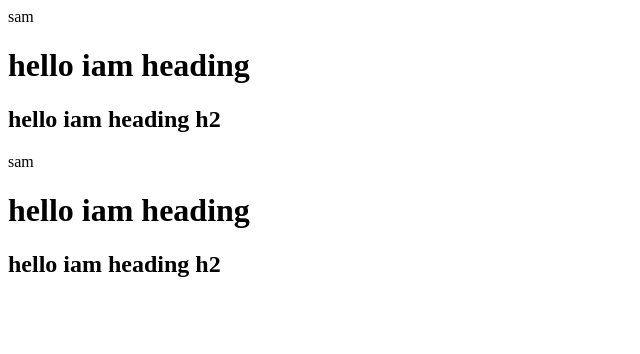
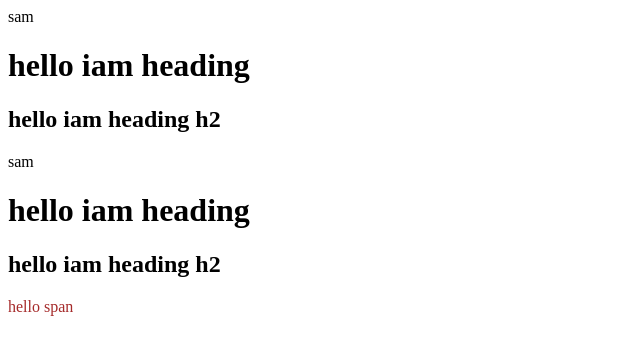
Before and after one commit to zayagani/Hello-React, a website built with Parcel: page index.html in a window 1280 px wide. Shown: the full height of the page, 0-640 px from the left. Built offline with nearby package versions, Linux system fonts and the light colour scheme.

Commit message:
form file span added

```diff
--- a/App.js
+++ b/App.js
@@ -1,3 +1,5 @@
+//import { Form } from ".";
+
 const parent = React.createElement("div", { id: "parent" }, [
   React.createElement("div", { id: "child" }, "sam", [
     React.createElement("h1", { id: "headings" }, "hello iam heading"),
@@ -8,6 +10,8 @@
     React.createElement("h1", { id: "headings" }, "hello iam heading"),
     React.createElement("h2", { id: "headings" }, "hello iam heading h2"),
   ]),
+
+  React.createElement("span", { id: "fewspan" }, "hello span"),
 ]);
 
 // const heading = React.createElement(
@@ -19,3 +23,5 @@
 console.log(parent, "ppp"); // heading is Object not h1 tag
 const root = ReactDOM.createRoot(document.getElementById("root"));
 root.render(parent); // render method is converting heading object into h1 tag
+
+//export default App;
--- a/index.css
+++ b/index.css
@@ -1,3 +1,6 @@
 #heading {
   color: aqua;
 }
+#fewspan {
+  color: brown;
+}
```
Also changed, not shown: Component/Home/index.jsx (added, +9 -0 lines), Component/form/index.js (added, +19 -0 lines), package.json (added, +24 -0 lines), 1 other file.
